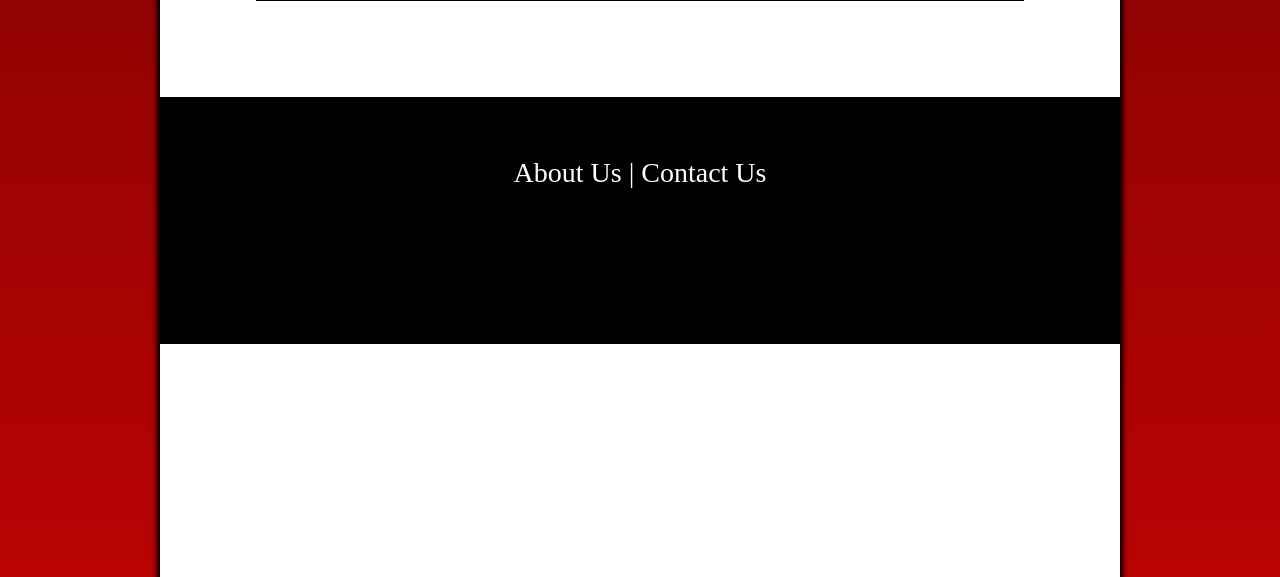
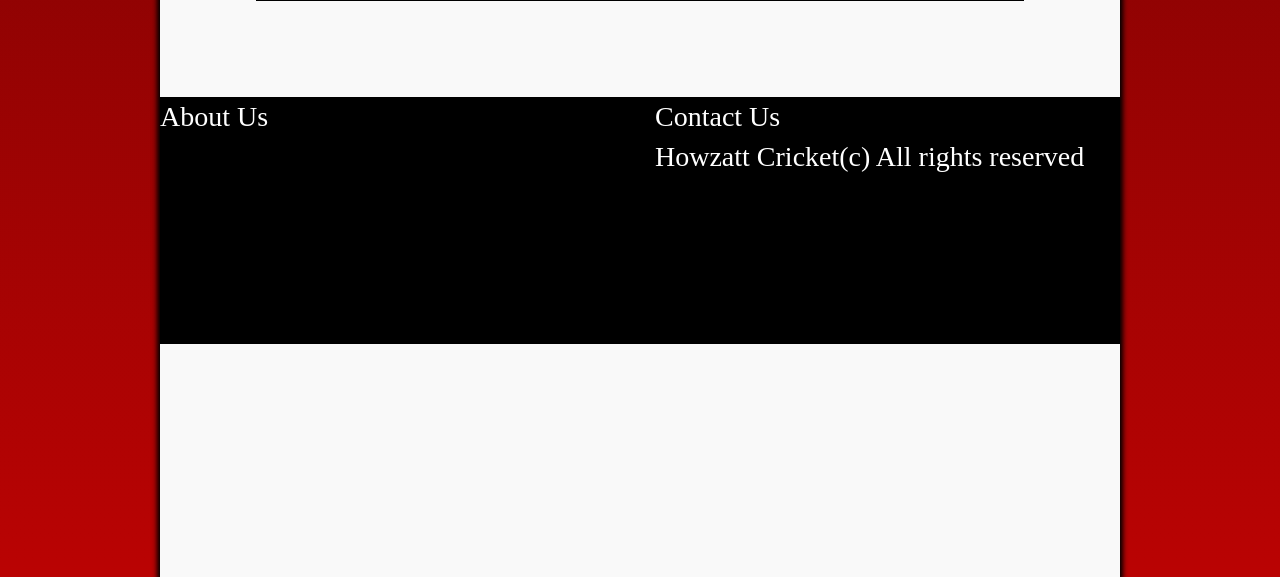
Before and after one commit to Stephen2206/cricketwebsite, a PHP site: page /home.php in a window 1280 px wide. Shown: the part 1071-1648 px from the top of the page. Run offline with PHP 8.4, Linux system fonts and the light colour scheme.

Commit message:
new commit

```diff
--- a/front end/home.php
+++ b/front end/home.php
@@ -23,7 +23,7 @@ body{
 }
 
 #main-body{
-	background-color: white;
+	background-color: #f9f9f9;
     //position: relative;
     height: 206%;
     width: 75%;
@@ -131,6 +131,10 @@ margin: 0;
 	background-color: black;
 	height: 15%;
 	margin-top: 10%;
+	padding: 0;
+	margin-left: 0;
+	margin-right: 0;
+	margin-bottom: 0;
 }
 
 @media only screen and (max-width: 767px){
@@ -162,6 +166,9 @@ margin: 0;
 	}
 	.first-row{
 		height: 200px;
+	}
+	#main-body{
+		height: 160%;
 	}
 }
 
@@ -203,11 +210,14 @@ Team India doctor Vijay Mane to join the team in England for the ongoing
 <img src="../images/teams/mostruns.jpg">
 </div>
 
-<div id="footer">
+<div id="footer" style="color: white;font-family: serif; font-size: 2em;">
 <div class="row">
-<div class="col-md-4"></div>
-<div class="col-md-4" style="color: white; font-family: serif; text-align: center;  margin-top: 2em; font-size: 2em;">About Us | Contact Us</div>
-<div class="col-md-4"></div>
+<div class="col-md-6">About Us</div>
+<div class="col-md-6">Contact Us</div>
+</div>
+<div class="row">
+<div class="col-md-6"></div>
+<div class="col-md-6">Howzatt Cricket(c) All rights reserved</div>
 </div>
 </div>
 
```
